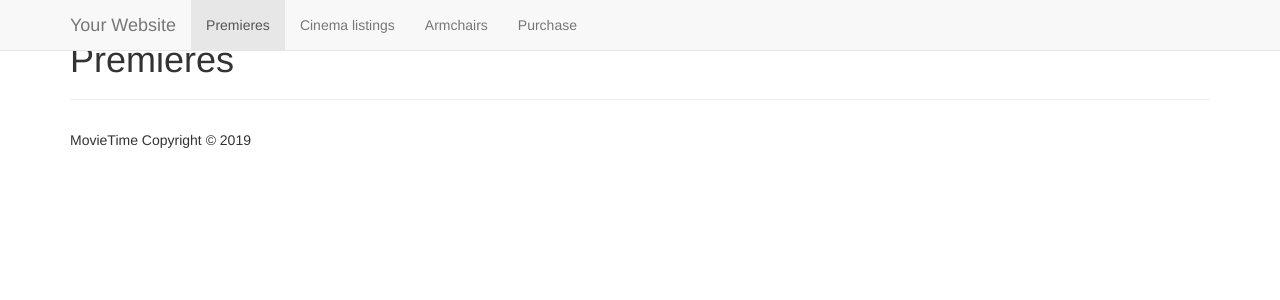
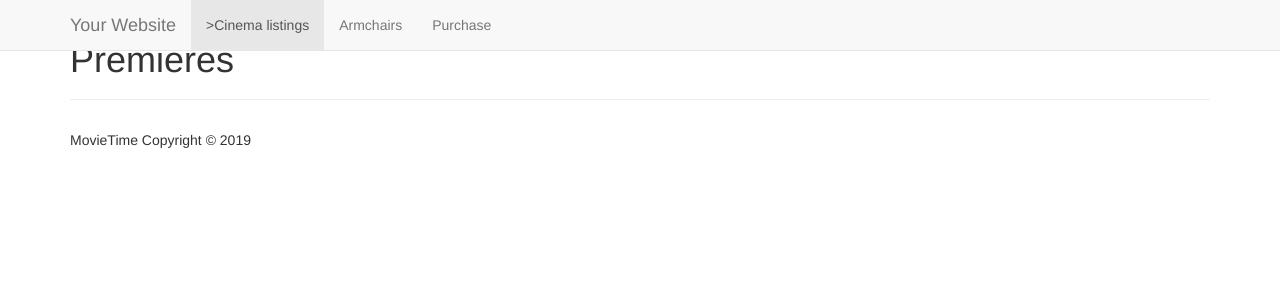
Before and after one commit to milak1920/MovieTime, a PHP site: page / in a window 1280 px wide. Shown: the top 300 px of the page. Run offline with PHP 8.4, Linux system fonts and the light colour scheme.

Commit message:
Update header.php

```diff
--- a/web/includes/header.php
+++ b/web/includes/header.php
@@ -21,8 +21,7 @@
 		<div class="navbar-header"><a class="navbar-brand" href="#">Your Website</a></div>
 		<div id="navbar" class="collapse navbar-collapse">
 		<ul class="nav navbar-nav">
-			<li <?php if ($actual == "index") echo "class=\"active\""; ?>><a href="index.php">Premieres</a></li>
-			<li <?php if ($actual == "cinema_listings") echo "class=\"active\""; ?>><a href="cinema_listings.php">Cinema listings</a></li>
+			<li <?php if ($actual == "index") echo "class=\"active\""; ?>><a href="index.php">>Cinema listings</a></li>
 			<li <?php if ($actual == "armchairs") echo "class=\"active\""; ?>><a href="armchairs.php">Armchairs</a></li>
 			<li <?php if ($actual == "purchase") echo "class=\"active\""; ?>><a href="purchase.php">Purchase</a></li>
 		</ul>
```
